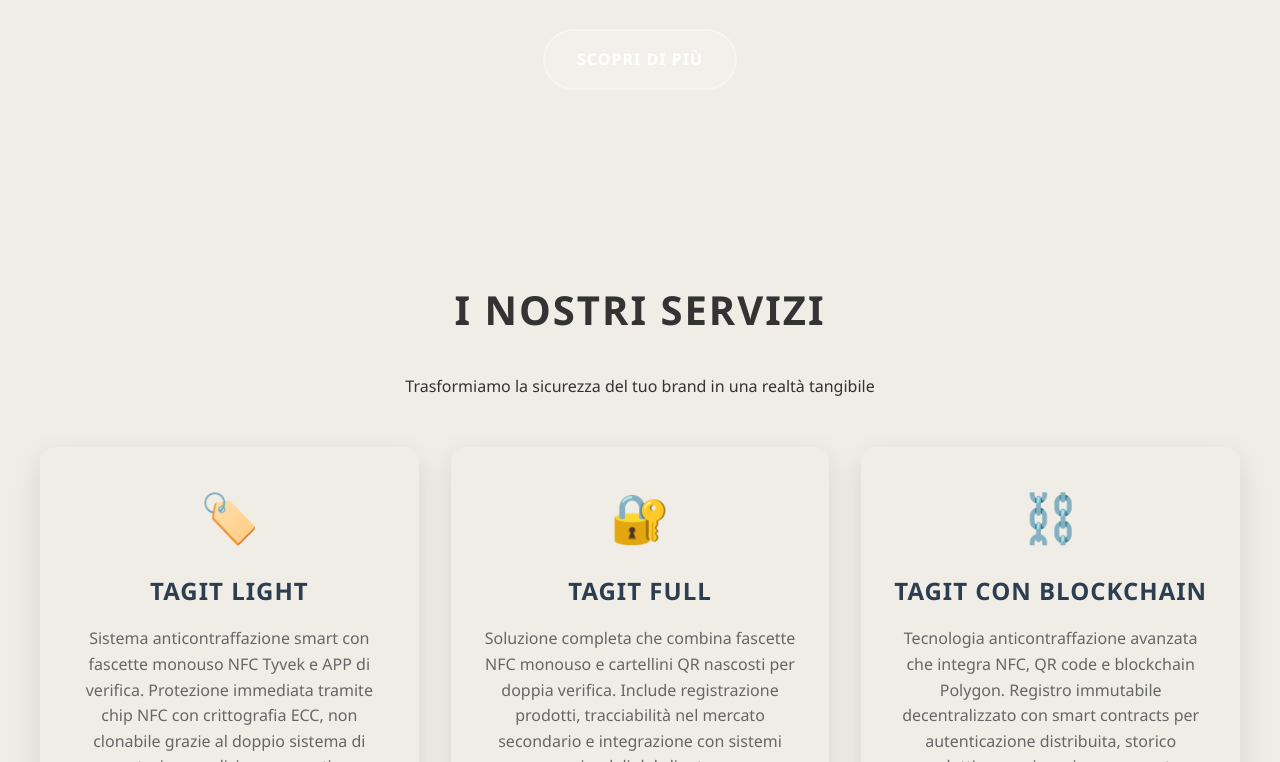
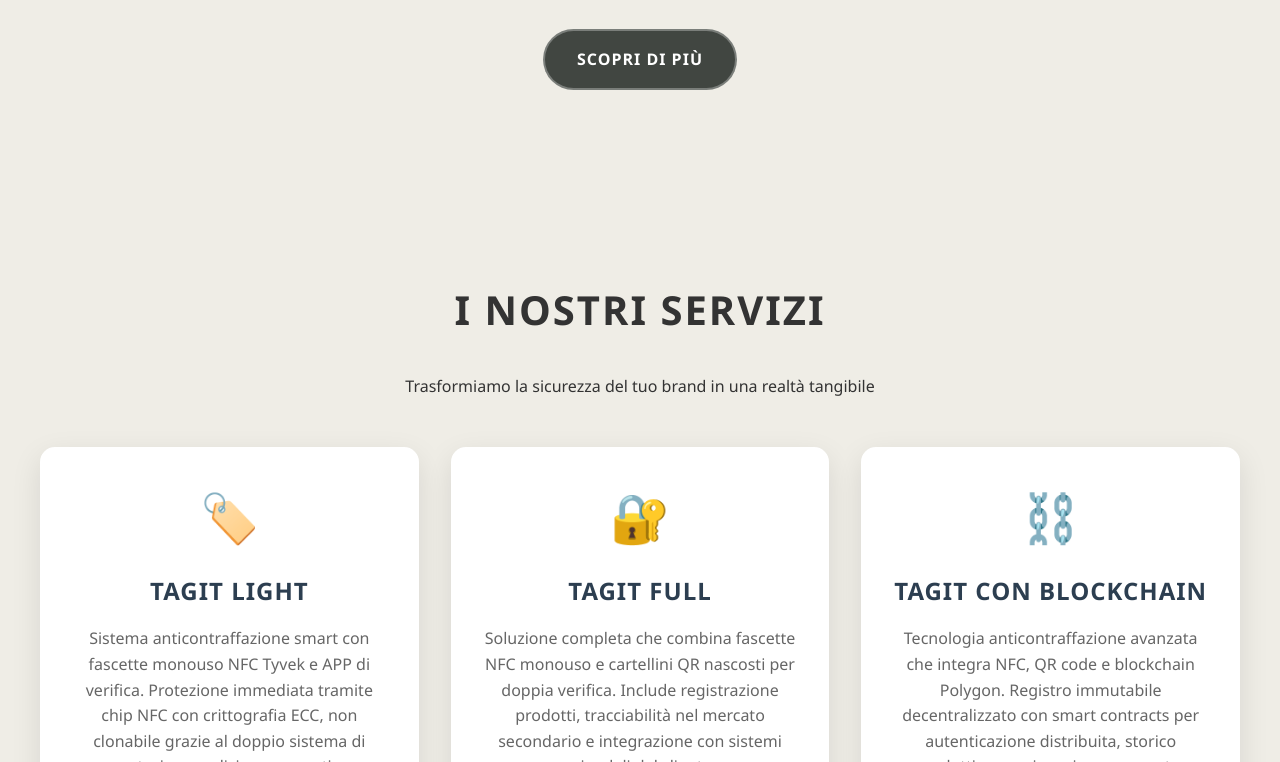
Before and after one commit to Salgatto/TagIT-site, a plain HTML site: page index.html in a window 1280 px wide. Shown: the part 663-1425 px from the top of the page. Drawn offline with Linux system fonts and the light colour scheme.

Commit message:
Update index.html

```diff
--- a/index.html
+++ b/index.html
@@ -107,7 +107,7 @@
 
         .cta-button {
             display: inline-block;
-            background: rgba(255, 255, 255, 0.2);
+            background: #414641;
             color: white;
             padding: 1rem 2rem;
             text-decoration: none;
@@ -121,7 +121,7 @@
         }
 
         .cta-button:hover {
-            background: rgba(255, 255, 255, 0.3);
+            background: #343834;
             transform: translateY(-2px);
             box-shadow: 0 10px 30px rgba(0,0,0,0.2);
         }
@@ -148,7 +148,7 @@
         }
 
         .service-card {
-            background: #EFEDE6;
+            background: white;
             padding: 2rem;
             border-radius: 15px;
             box-shadow: 0 10px 30px rgba(0,0,0,0.1);
@@ -322,7 +322,7 @@
     <!-- Navigation -->
     <nav>
         <div class="nav-container">
-            <img src="logo.png" alt="TagIT" class="nav-logo">
+            <img src="logo-trasp.png" alt="TagIT" class="nav-logo">
             <ul class="nav-links">
                 <li><a href="#home">Home</a></li>
                 <li><a href="#main">Servizi</a></li>
```
